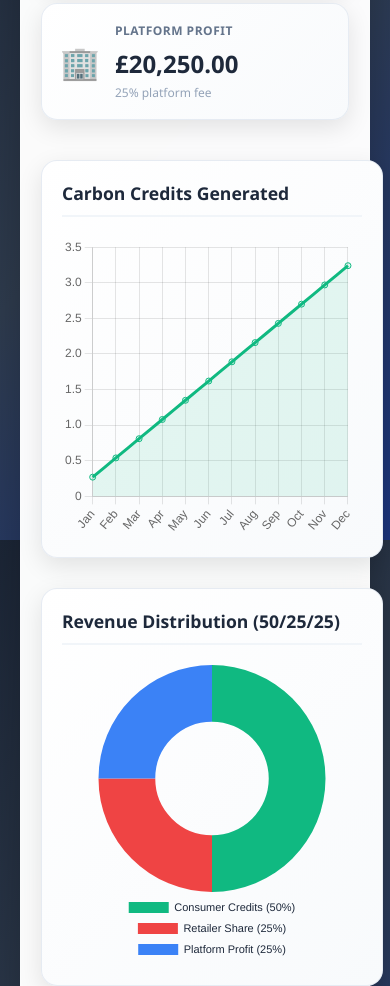
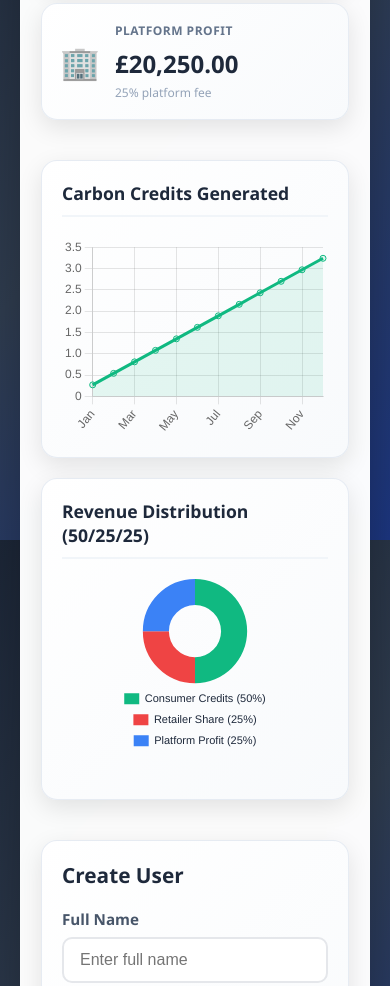
Before and after one commit to kittochris/mfg-carbonnet, a website: page public/mfg-carbonnet-complete.html in a window 390 px wide. Shown: the part 1148-2134 px from the top of the page. Drawn offline with nearby package versions, Linux system fonts and the light colour scheme; no server answers.

Commit message:
Fix chart responsiveness and zoom issues

```diff
--- a/public/mfg-carbonnet-complete.html
+++ b/public/mfg-carbonnet-complete.html
@@ -10,6 +10,10 @@
             margin: 0;
             padding: 0;
             box-sizing: border-box;
+        }
+
+        html {
+            overflow-x: hidden;
         }
 
         body {
@@ -352,6 +356,13 @@
             margin-bottom: 40px;
         }
 
+        @media (max-width: 768px) {
+            .charts-grid {
+                grid-template-columns: 1fr;
+                gap: 20px;
+            }
+        }
+
         .chart-card {
             background: linear-gradient(135deg, #ffffff 0%, #f8fafc 100%);
             padding: 30px;
@@ -359,11 +370,19 @@
             box-shadow: 0 8px 25px rgba(0, 0, 0, 0.1);
             border: 1px solid rgba(226, 232, 240, 0.8);
             transition: all 0.3s ease;
+            width: 100%;
+            box-sizing: border-box;
         }
 
         .chart-card:hover {
             transform: translateY(-5px);
             box-shadow: 0 15px 40px rgba(0, 0, 0, 0.15);
+        }
+
+        @media (max-width: 768px) {
+            .chart-card {
+                padding: 20px;
+            }
         }
 
         .chart-title {
@@ -376,8 +395,22 @@
         }
 
         .chart-container {
-            height: 300px;
+            height: auto;
             position: relative;
+            width: 100%;
+            max-width: 100%;
+            min-height: 250px;
+        }
+
+        .chart-container canvas {
+            max-width: 100% !important;
+            height: auto !important;
+        }
+
+        @media (max-width: 768px) {
+            .chart-container {
+                min-height: 200px;
+            }
         }
 
         .forms-grid {
@@ -1009,9 +1042,18 @@
                 },
                 options: {
                     responsive: true,
-                    maintainAspectRatio: false,
+                    maintainAspectRatio: true,
+                    aspectRatio: 1.5,
                     plugins: {
-                        legend: { position: 'bottom', labels: { color: '#1e293b', font: { size: 11 } } },
+                        legend: {
+                            position: 'bottom',
+                            labels: {
+                                color: '#1e293b',
+                                font: { size: 11 },
+                                boxWidth: 15,
+                                padding: 10
+                            }
+                        },
                         tooltip: {
                             callbacks: {
                                 label: function(context) {
```
